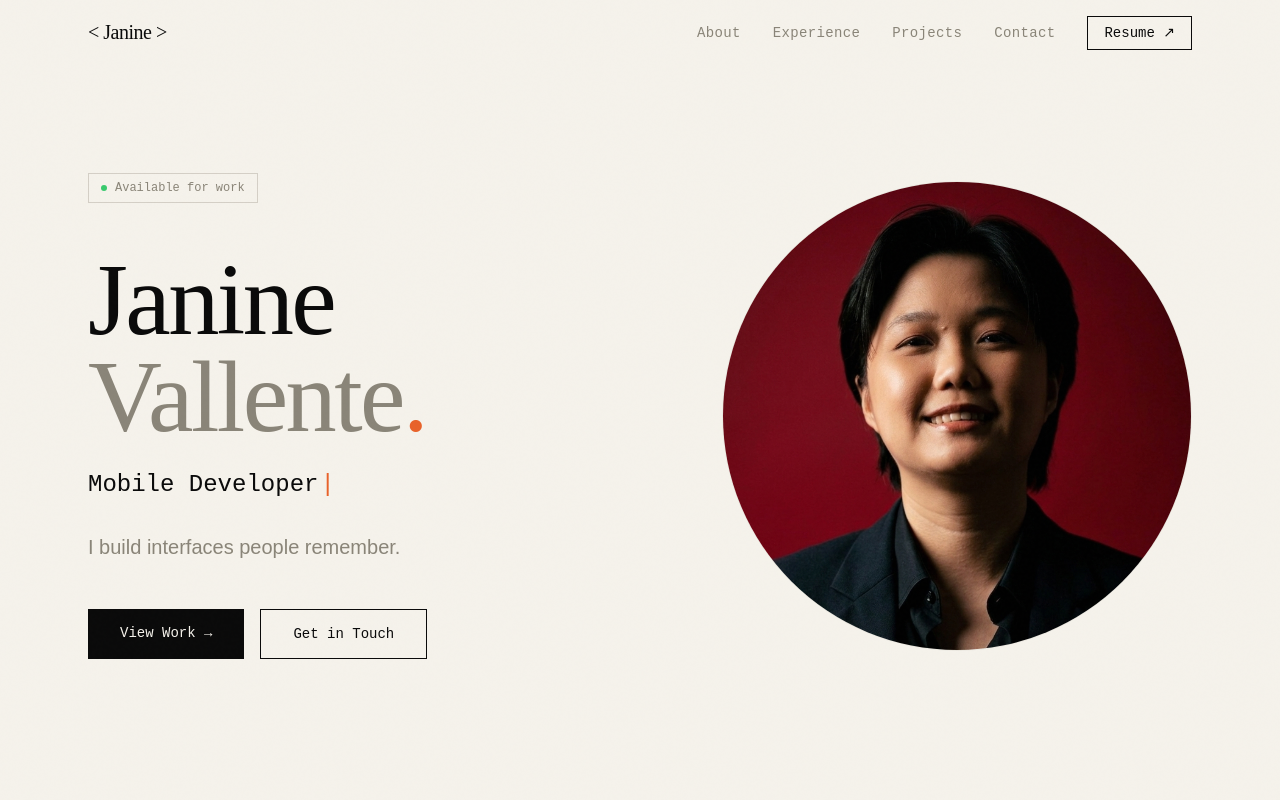
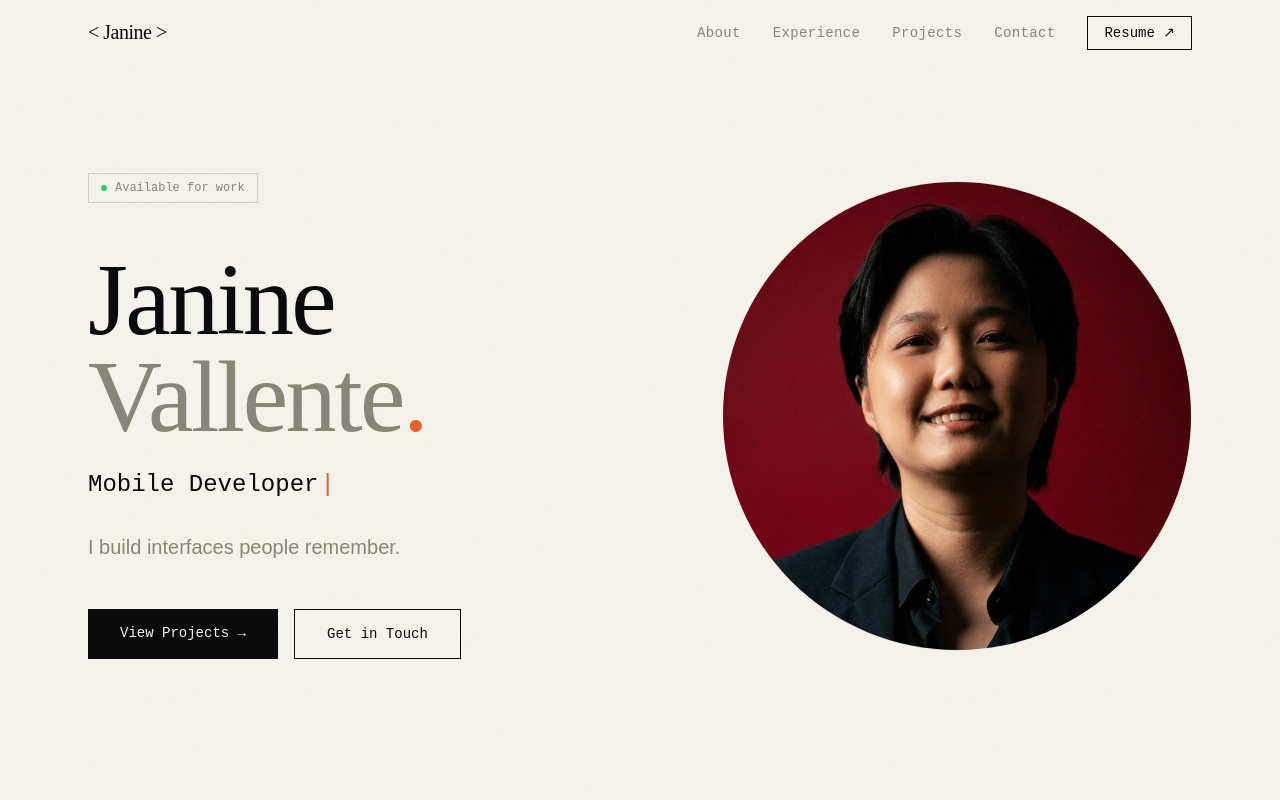
Before and after one commit to janinevallente/janinevallente-portfolio, a Next.js app: page / in a window 1280 px wide. Shown: the top 800 px of the page. Built offline with nearby package versions, Linux system fonts and the light colour scheme.

Commit message:
enh: updated into view projects button

```diff
--- a/src/components/sections/Hero.tsx
+++ b/src/components/sections/Hero.tsx
@@ -65,10 +65,10 @@ export default function Hero() {
         {/* CTAs */}
         <div className="flex flex-wrap gap-4">
           <a
-            href="#work"
+            href="#projects"
             className="px-8 py-3.5 bg-ink text-paper font-mono text-sm hover:bg-accent transition"
           >
-            View Work →
+            View Projects →
           </a>
 
           <a
```
